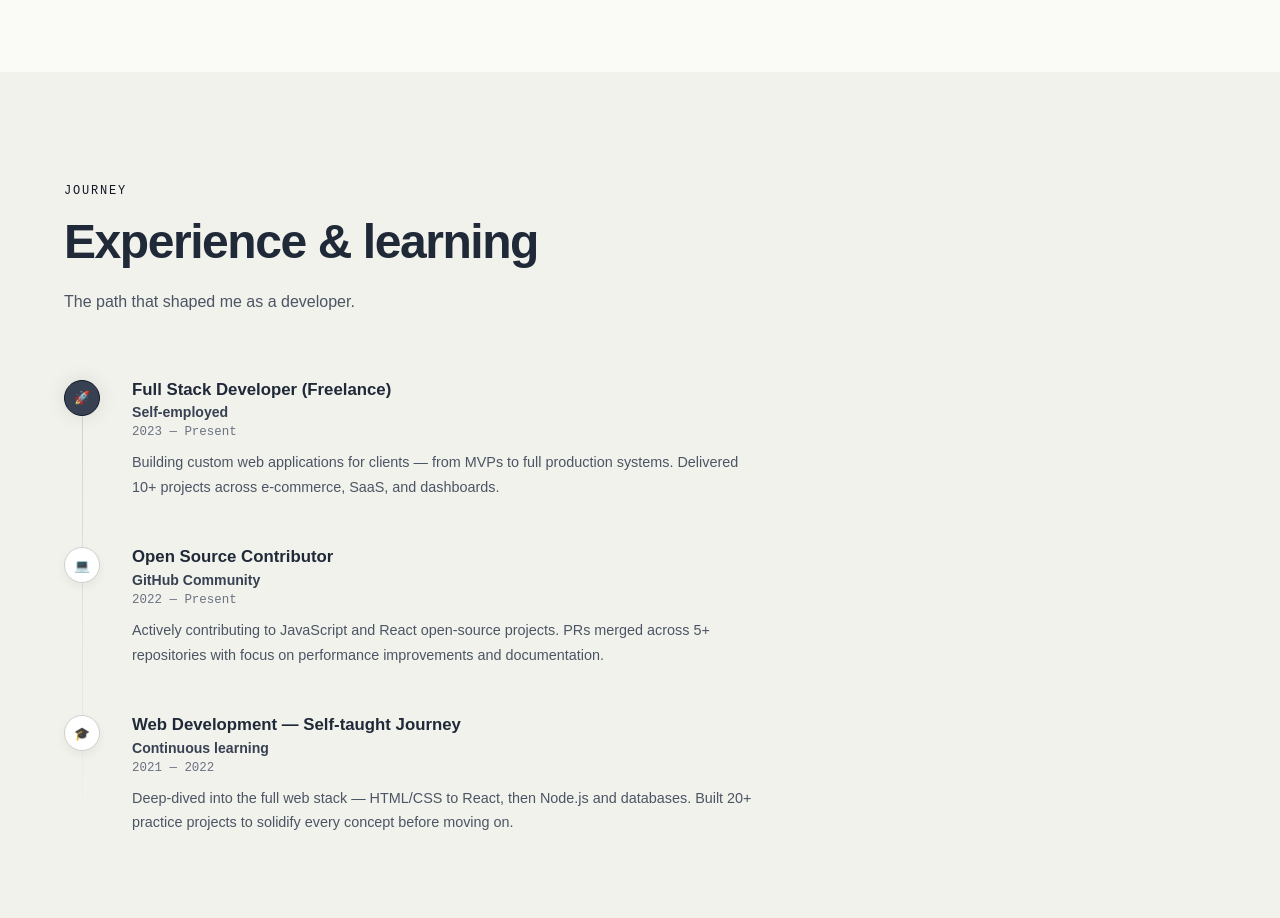
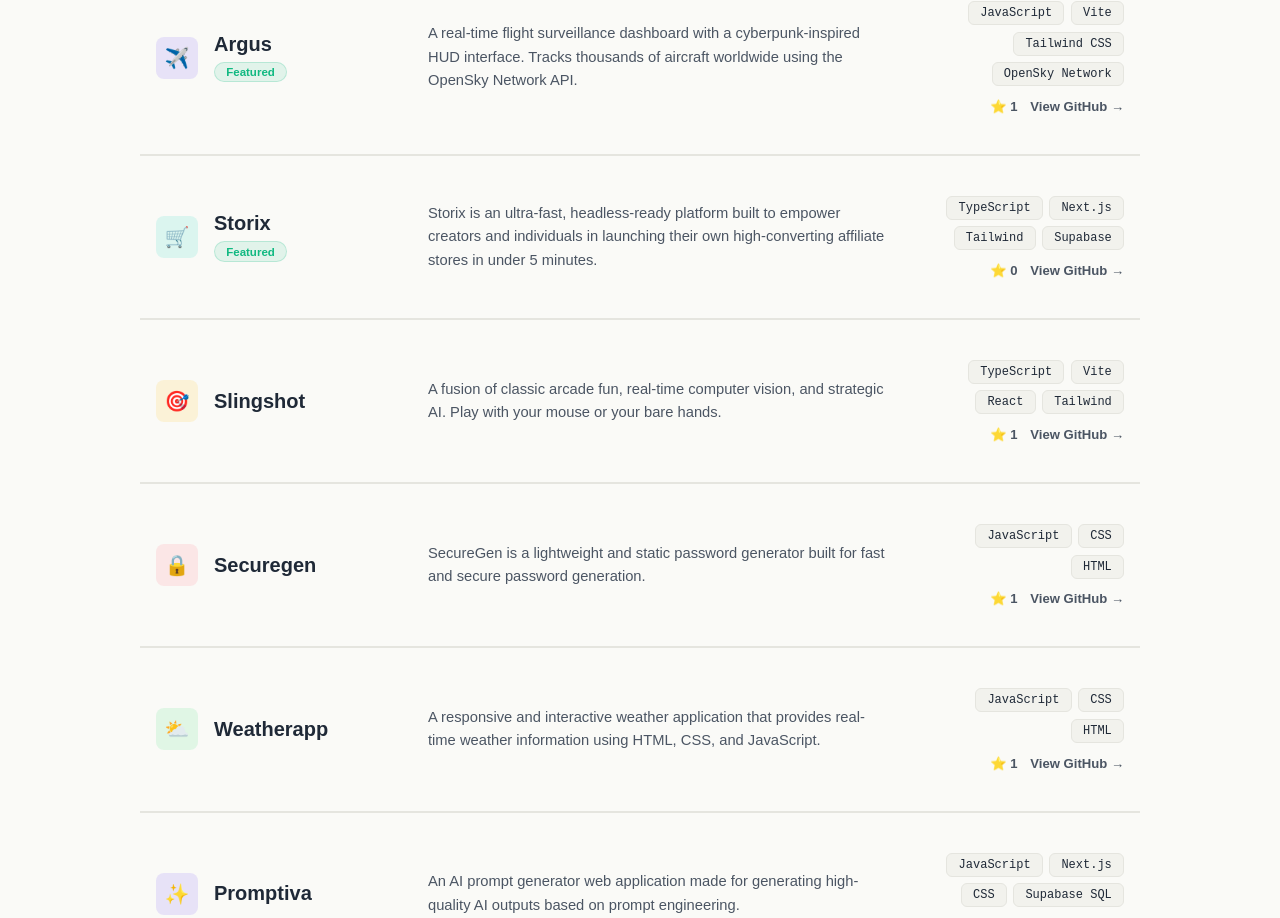
Before and after one commit to aryanguptajsm/portfolio, a React (Vite) app: page / in a window 1280 px wide. Shown: the part 1879-2797 px from the top of the page. Built offline with nearby package versions, Linux system fonts and the light colour scheme.

Commit message:
feat: add Projects component to showcase personal portfolio work

```diff
--- a/src/components/Projects.tsx
+++ b/src/components/Projects.tsx
@@ -1,104 +1,80 @@
 import AnimatedList from './animated-list';
 
-const projects = [
-  <a key="argus" className="project-card reveal" href="https://github.com/aryanguptajsm/Argus" target="_blank" rel="noreferrer">
-    <div className="project-top">
-      <div className="project-icon" style={{background: 'rgba(124,90,243,0.15)'}}>✈️</div>
-      <span className="feat-badge">Featured</span>
-    </div>
-    <div className="project-name">Argus</div>
-    <div className="project-desc"> A real-time flight surveillance dashboard with a cyberpunk-inspired HUD interface. Tracks thousands of aircraft worldwide using the OpenSky Network API.</div>
-    <div className="project-tags">
-      <span className="tag">javascript</span><span className="tag">vite</span><span className="tag">tailwind css</span><span className="tag">Opensky network</span>
-    </div>
-    <div className="project-footer">
-      <div className="project-links">
-        <span className="proj-link">⭐ 1</span>
-      </div>
-      <span className="proj-link">View on GitHub →</span>
-    </div>
-  </a>,
-  <a key="storix" className="project-card reveal" href="https://github.com/aryanguptajsm/storix" target="_blank" rel="noreferrer">
-    <div className="project-top">
-      <div className="project-icon" style={{background: 'rgba(45,212,191,0.15)'}}>🛒</div>
-      <span className="feat-badge">Featured</span>
-    </div>
-    <div className="project-name">Storix</div>
-    <div className="project-desc">Storix is an ultra-fast, headless-ready platform built to empower creators and individuals in launching their own high-converting affiliate stores in under 5 minutes.</div>
-    <div className="project-tags">
-      <span className="tag">Typescript</span><span className="tag">Next.js</span><span className="tag">Tailwind</span><span className="tag">Supabase</span>
-    </div>
-    <div className="project-footer">
-      <div className="project-links">
-        <span className="proj-link">⭐ 0</span>
-      </div>
-      <span className="proj-link">View on GitHub →</span>
-    </div>
-  </a>,
-  <a key="slingshot" className="project-card reveal" href="https://github.com/aryanguptajsm/slingshot" target="_blank" rel="noreferrer">
-    <div className="project-top">
-      <div className="project-icon" style={{background: 'rgba(251,191,36,0.15)'}}>🎯</div>
-    </div>
-    <div className="project-name">Slingshot</div>
-    <div className="project-desc">A fusion of classic arcade fun, real-time computer vision, and strategic AI. Play with your mouse or your bare hands.</div>
-    <div className="project-tags">
-      <span className="tag">Typescript</span><span className="tag">vite</span><span className="tag">React</span><span className="tag">Tailwind</span>
-    </div>
-    <div className="project-footer">
-      <div className="project-links">
-        <span className="proj-link">⭐ 1 stars</span>
-      </div>
-      <span className="proj-link">View on GitHub →</span>
-    </div>
-  </a>,
-  <a key="securegen" className="project-card reveal" href="https://github.com/aryanguptajsm/securegen" target="_blank" rel="noreferrer">
-    <div className="project-top">
-      <div className="project-icon" style={{background: 'rgba(251,113,133,0.15)'}}>🔒</div>
-    </div>
-    <div className="project-name">Securegen</div>
-    <div className="project-desc">SecureGen is a lightweight and static built for fast and secure password generator.</div>
-    <div className="project-tags">
-      <span className="tag">javascript</span><span className="tag">css</span><span className="tag">Html</span>
-    </div>
-    <div className="project-footer">
-      <div className="project-links">
-        <span className="proj-link">⭐ 1</span>
-      </div>
-      <span className="proj-link">View on GitHub →</span>
-    </div>
-  </a>,
-  <a key="weatherapp" className="project-card reveal" href="https://github.com/aryanguptajsm/weatherapp" target="_blank" rel="noreferrer">
-    <div className="project-top">
-      <div className="project-icon" style={{background: 'rgba(74,222,128,0.15)'}}>⛅</div>
-    </div>
-    <div className="project-name">Weatherapp</div>
-    <div className="project-desc">A responsive and interactive weather application that provides real-time weather information using HTML, CSS, and JavaScript.</div>
-    <div className="project-tags">
-      <span className="tag">javascript</span><span className="tag">css</span><span className="tag">Html</span>
-    </div>
-    <div className="project-footer">
-      <div className="project-links">
-        <span className="proj-link">⭐ 1</span>
-      </div>
-      <span className="proj-link">View on GitHub →</span>
-    </div>
-  </a>,
-  <a key="promptiva" className="project-card reveal" href="https://github.com/aryanguptajsm/promptiva" target="_blank" rel="noreferrer">
-    <div className="project-top">
-      <div className="project-icon" style={{background: 'rgba(124,90,243,0.15)'}}>✨</div>
-    </div>
-    <div className="project-name">Promptiva</div>
-    <div className="project-desc">A ai prompt genrator web application made for good ai output based on prompt engineering.</div>
-    <div className="project-tags">
-      <span className="tag">javaScript</span><span className="tag">Next.js</span><span className="tag">css</span><span className="tag">supabase sQl</span>
-    </div>
-    <div className="project-footer">
-      <div className="project-links">
-        <span className="proj-link">⭐ 0</span>
-      </div>
-      <span className="proj-link">View on GitHub →</span>
-    </div>
-  </a>
+interface Project {
+  id: string;
+  name: string;
+  desc: string;
+  icon: string;
+  iconBg: string;
+  tags: string[];
+  href: string;
+  stars?: string;
+  featured?: boolean;
+}
+
+const projects: Project[] = [
+  {
+    id: "argus",
+    name: "Argus",
+    desc: "A real-time flight surveillance dashboard with a cyberpunk-inspired HUD interface. Tracks thousands of aircraft worldwide using the OpenSky Network API.",
+    icon: "✈️",
+    iconBg: "rgba(124,90,243,0.15)",
+    tags: ["JavaScript", "Vite", "Tailwind CSS", "OpenSky Network"],
+    href: "https://github.com/aryanguptajsm/Argus",
+    stars: "⭐ 1",
+    featured: true
+  },
+  {
+    id: "storix",
+    name: "Storix",
+    desc: "Storix is an ultra-fast, headless-ready platform built to empower creators and individuals in launching their own high-converting affiliate stores in under 5 minutes.",
+    icon: "🛒",
+    iconBg: "rgba(45,212,191,0.15)",
+    tags: ["TypeScript", "Next.js", "Tailwind", "Supabase"],
+    href: "https://github.com/aryanguptajsm/storix",
+    stars: "⭐ 0",
+    featured: true
+  },
+  {
+    id: "slingshot",
+    name: "Slingshot",
+    desc: "A fusion of classic arcade fun, real-time computer vision, and strategic AI. Play with your mouse or your bare hands.",
+    icon: "🎯",
+    iconBg: "rgba(251,191,36,0.15)",
+    tags: ["TypeScript", "Vite", "React", "Tailwind"],
+    href: "https://github.com/aryanguptajsm/slingshot",
+    stars: "⭐ 1"
+  },
+  {
+    id: "securegen",
+    name: "Securegen",
+    desc: "SecureGen is a lightweight and static password generator built for fast and secure password generation.",
+    icon: "🔒",
+    iconBg: "rgba(251,113,133,0.15)",
+    tags: ["JavaScript", "CSS", "HTML"],
+    href: "https://github.com/aryanguptajsm/securegen",
+    stars: "⭐ 1"
+  },
+  {
+    id: "weatherapp",
+    name: "Weatherapp",
+    desc: "A responsive and interactive weather application that provides real-time weather information using HTML, CSS, and JavaScript.",
+    icon: "⛅",
+    iconBg: "rgba(74,222,128,0.15)",
+    tags: ["JavaScript", "CSS", "HTML"],
+    href: "https://github.com/aryanguptajsm/weatherapp",
+    stars: "⭐ 1"
+  },
+  {
+    id: "promptiva",
+    name: "Promptiva",
+    desc: "An AI prompt generator web application made for generating high-quality AI outputs based on prompt engineering.",
+    icon: "✨",
+    iconBg: "rgba(124,90,243,0.15)",
+    tags: ["JavaScript", "Next.js", "CSS", "Supabase SQL"],
+    href: "https://github.com/aryanguptajsm/promptiva",
+    stars: "⭐ 0"
+  }
 ];
 
 const Projects = () => {
@@ -109,7 +85,47 @@ const Projects = () => {
         <div className="section-title">Featured projects</div>
         <p className="section-sub">A selection of things I've built — ranging from full-stack web apps to developer tools.</p>
       </div>
-      <AnimatedList items={projects} className="projects-animated-list" />
+
+      <AnimatedList>
+        {projects.map((project) => (
+          <a
+            key={project.id}
+            className="project-row"
+            href={project.href}
+            target="_blank"
+            rel="noreferrer"
+          >
+            <div className="project-row-left">
+              <div
+                className="project-row-icon"
+                style={{ background: project.iconBg }}
+              >
+                {project.icon}
+              </div>
+              <div className="project-row-title-area">
+                <span className="project-row-name">{project.name}</span>
+                {project.featured && <span className="feat-badge">Featured</span>}
+              </div>
+            </div>
+
+            <div className="project-row-desc">
+              {project.desc}
+            </div>
+
+            <div className="project-row-right">
+              <div className="project-row-tags">
+                {project.tags.map((tag) => (
+                  <span key={tag} className="tag">{tag}</span>
+                ))}
+              </div>
+              <div className="project-row-meta">
+                {project.stars && <span>{project.stars}</span>}
+                <span className="project-row-link">View GitHub →</span>
+              </div>
+            </div>
+          </a>
+        ))}
+      </AnimatedList>
     </section>
   );
 };
```
